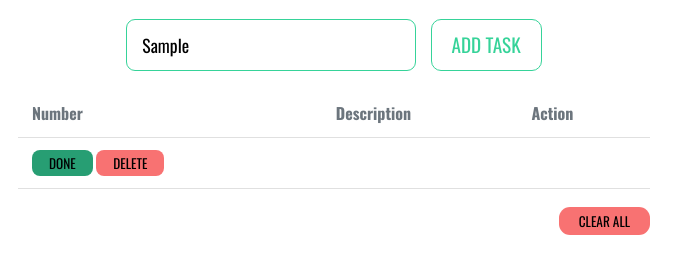
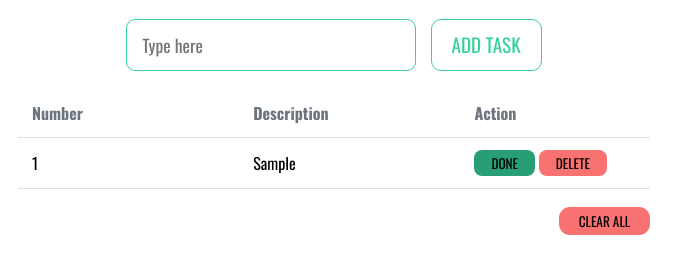
Before and after one commit to developerujjal/simple-todo-js, a plain HTML site: page index.html in a window 1280 px wide. Both pictures are taken after typing "Sample" into the empty fields and a click on the button "ADD TASK". Shown: the part 71-344 px from the top of the page, without its empty margins (306-987 px from the left). Drawn offline with nearby package versions, Linux system fonts and the light colour scheme.

Commit message:
completed js

```diff
--- a/index.html
+++ b/index.html
@@ -19,8 +19,8 @@
         <section>
             <div class="main-input-and-table">
                 <div class="wrapper-box-input">
-                    <input type="text" placeholder="Type here">
-                    <button>Add Task</button>
+                    <input id="text-field" type="text" placeholder="Type here">
+                    <button id="btn-addTask">Add Task</button>
                 </div>
                 <div class="table-container">
                     <table class="table">
@@ -32,12 +32,12 @@
                             </tr>
                         </thead>
                         <tbody id="tbody">
-                            <tr>
+                            <!-- <tr>
                                 <td>
                                     <button class="button-done">DONE</button>
                                     <button class="button-delete button-done">DELETE</button>
                                 </td>
-                            </tr>
+                            </tr> -->
                         </tbody>
                     </table>
 
@@ -48,6 +48,8 @@
             </div>
         </section>
     </main>
+
+    <script src="js/todo.js"></script>
 </body>
 
 </html>
--- /dev/null
+++ b/js/todo.js
@@ -0,0 +1,22 @@
+let count = 0;
+document.getElementById("btn-addTask").addEventListener("click", function(){
+    let textInputFieldElement = document.getElementById("text-field");
+    let textInputFieldValue = textInputFieldElement.value;
+
+    document.getElementById("text-field").value = "";
+
+    let newElement = document.createElement("tr");
+    newElement.innerHTML = `
+
+    <td>${count += 1}</td>
+    <td>${textInputFieldValue}</td>
+    <td>
+    <button class="button-done">DONE</button>
+    <button class="button-delete button-done">DELETE</button>
+    </td>
+
+    `
+
+    let selectTableBodyElement = document.getElementById("tbody");
+    selectTableBodyElement.appendChild(newElement)
+})
--- a/style/style.css
+++ b/style/style.css
@@ -72,6 +72,7 @@ thead {
 th, td {
     padding: 12px 14px;
     vertical-align: middle;
+    width: 35%;
 }
 
 .delete-wrapper button {
```
